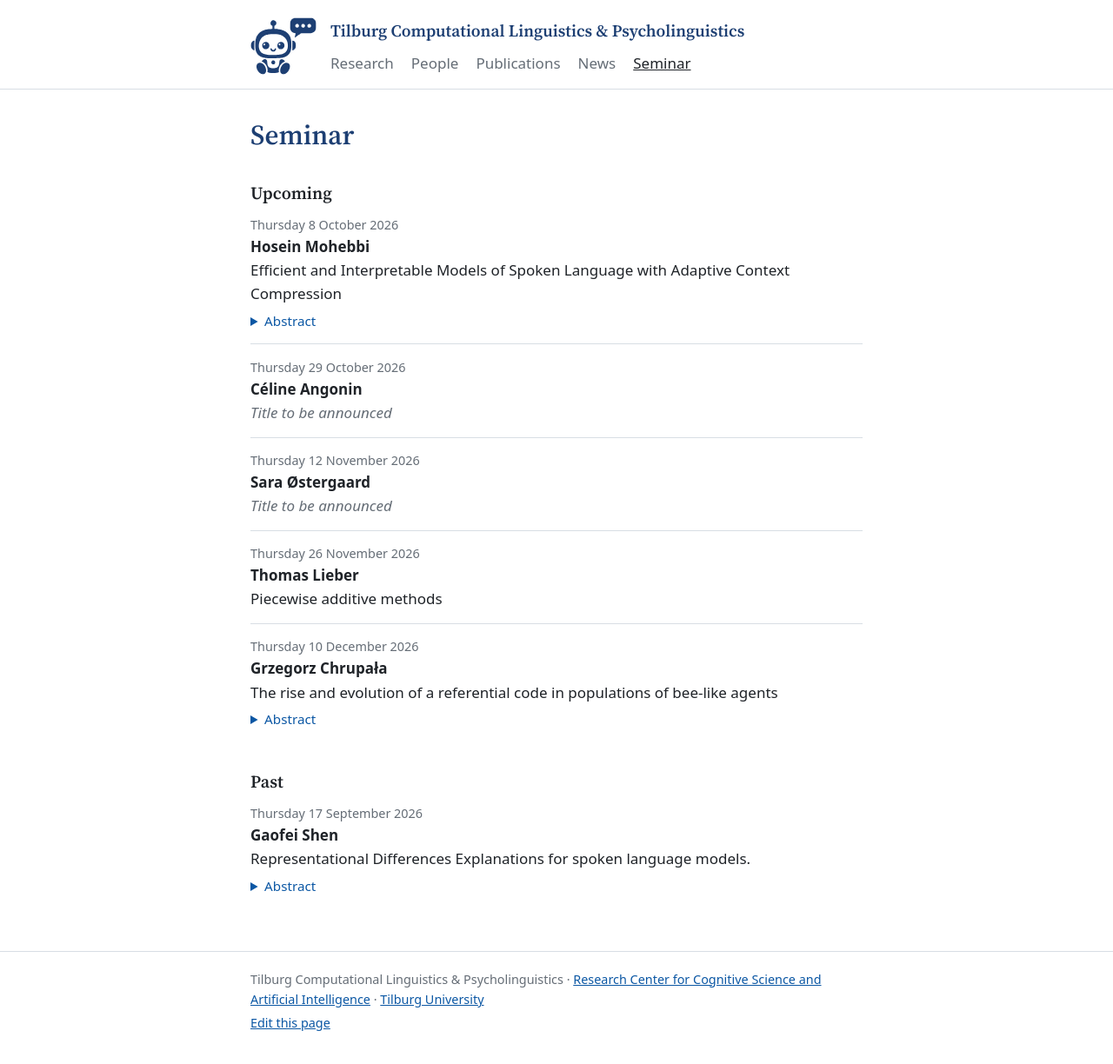
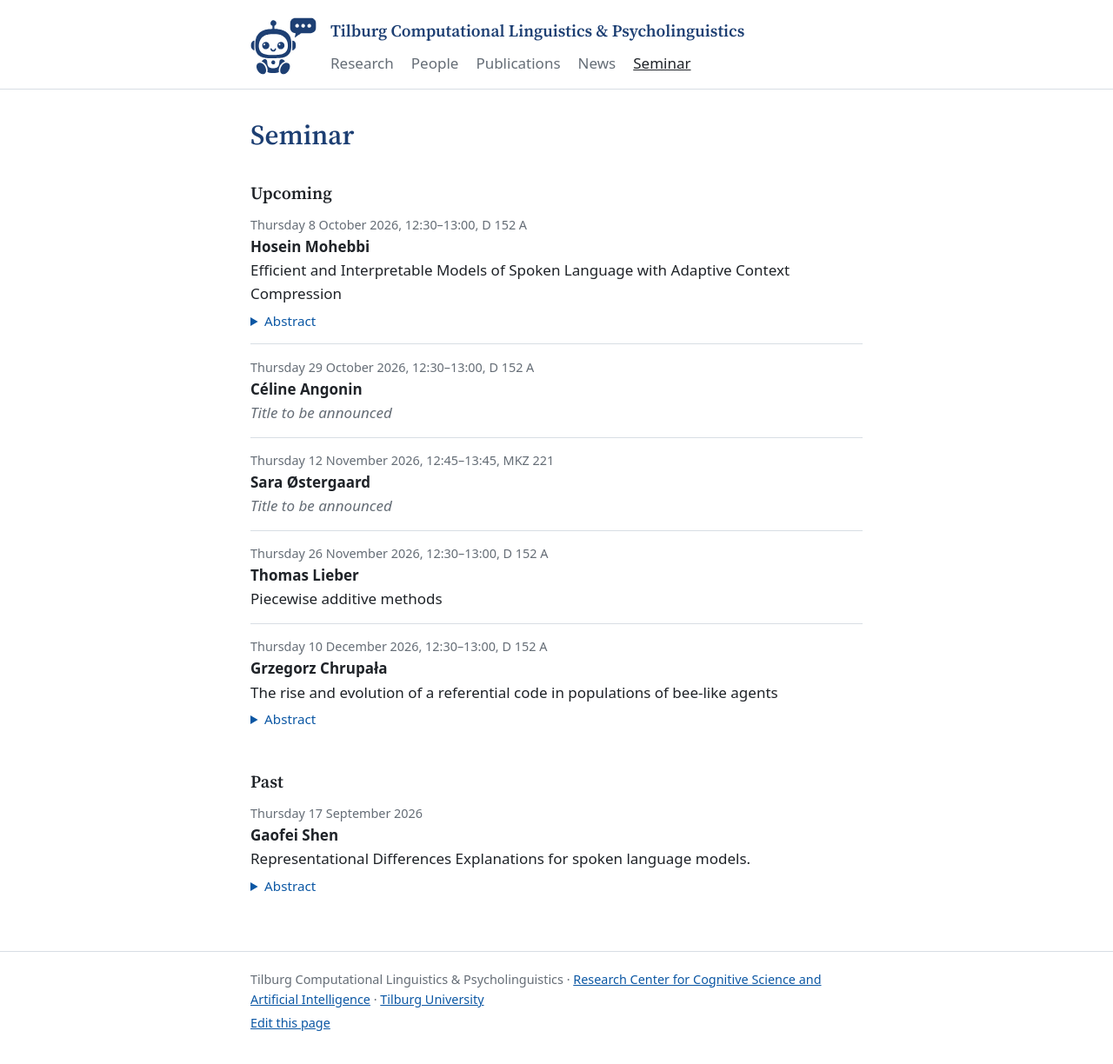
Before and after one commit to tcsai/language-computation, a Jekyll site: the page built from seminar.md, in a window 1280 px wide. Shown: the whole page at 87% size. Built offline with Jekyll 4.4.1, drawn with Linux system fonts in a browser that asks for light colours; our own code applies the rules of GitHub Pages for plain Markdown files.

Commit message:
Show time and room for seminar talks
schedule.md takes optional Time and Room fields, shown after the date.
Fill them in for the upcoming talks.

Co-Authored-By: Claude Opus 5.5 <noreply@anthropic.com>
Claude-Session: https://claude.ai/code/session_018siYZCWSnh7RRtWyJ3VbeZ

```diff
--- a/assets/js/seminar.js
+++ b/assets/js/seminar.js
@@ -5,7 +5,7 @@
   var box = document.getElementById("seminar-talks");
   if (!box) return;
 
-  var FIELD = /^(Date|Speaker|Title|Abstract):[ \t]*(.*)$/i;
+  var FIELD = /^(Date|Time|Room|Speaker|Title|Abstract):[ \t]*(.*)$/i;
   var DAYS = ["Sunday", "Monday", "Tuesday", "Wednesday", "Thursday", "Friday", "Saturday"];
   var MONTHS = ["January", "February", "March", "April", "May", "June", "July",
     "August", "September", "October", "November", "December"];
@@ -53,9 +53,10 @@
 
   function renderTalk(talk) {
     var d = talk.date, title = oneLine(talk.title), abstract = paragraphs(talk.abstract);
+    var when = [DAYS[d.getDay()] + " " + d.getDate() + " " + MONTHS[d.getMonth()] + " " + d.getFullYear(),
+      oneLine(talk.time).replace(/\s*-\s*/, "–"), oneLine(talk.room)].filter(Boolean).join(", ");
     return '<li class="talk">' +
-      '<p class="talk-date">' + DAYS[d.getDay()] + " " + d.getDate() + " " +
-        MONTHS[d.getMonth()] + " " + d.getFullYear() + "</p>" +
+      '<p class="talk-date">' + escapeHtml(when) + "</p>" +
       '<p class="talk-speaker">' + escapeHtml(oneLine(talk.speaker)) + "</p>" +
       (title ? '<p class="talk-title">' + escapeHtml(title) + "</p>"
              : '<p class="talk-title talk-tba">Title to be announced</p>') +
--- a/schedule.md
+++ b/schedule.md
@@ -3,8 +3,9 @@
 Talks shown on the Seminar page. To add a talk, copy a block and fill it in.
 Write dates as YYYY-MM-DD. The order of the blocks does not matter: the page
 lists upcoming talks first and moves each talk to the past ones the day after
-it takes place. Title and Abstract can stay empty until known; an abstract can
-run over several lines, with a blank line between paragraphs.
+it takes place. Time (e.g. 12:30-13:00) and Room are optional. Title and
+Abstract can stay empty until known; an abstract can run over several lines,
+with a blank line between paragraphs.
 
 Date: 2026-09-17
 Speaker: Gaofei Shen
@@ -27,6 +28,8 @@ LLM-assisted method to help label the clusters with statistical
 cross-checks.
 
 Date: 2026-10-08
+Time: 12:30-13:00
+Room: D 152 A
 Speaker: Hosein Mohebbi
 Title: Efficient and Interpretable Models of Spoken Language with Adaptive Context Compression
 Abstract: This talk explores adaptive compute for audio context compression. We
@@ -44,21 +47,29 @@ performance, while eliminating 50–70% of candidate frames and yielding
 significant inference speedups.
 
 Date: 2026-10-29
+Time: 12:30-13:00
+Room: D 152 A
 Speaker: Céline Angonin
 Title:
 Abstract:
 
 Date: 2026-11-12
+Time: 12:45-13:45
+Room: MKZ 221
 Speaker: Sara Østergaard
 Title:
 Abstract:
 
 Date: 2026-11-26
+Time: 12:30-13:00
+Room: D 152 A
 Speaker: Thomas Lieber
 Title: Piecewise additive methods
 Abstract:
 
 Date: 2026-12-10
+Time: 12:30-13:00
+Room: D 152 A
 Speaker: Grzegorz Chrupała
 Title: The rise and evolution of a referential code in populations of bee-like agents
 Abstract:
```
Also changed, not shown: README.md.
